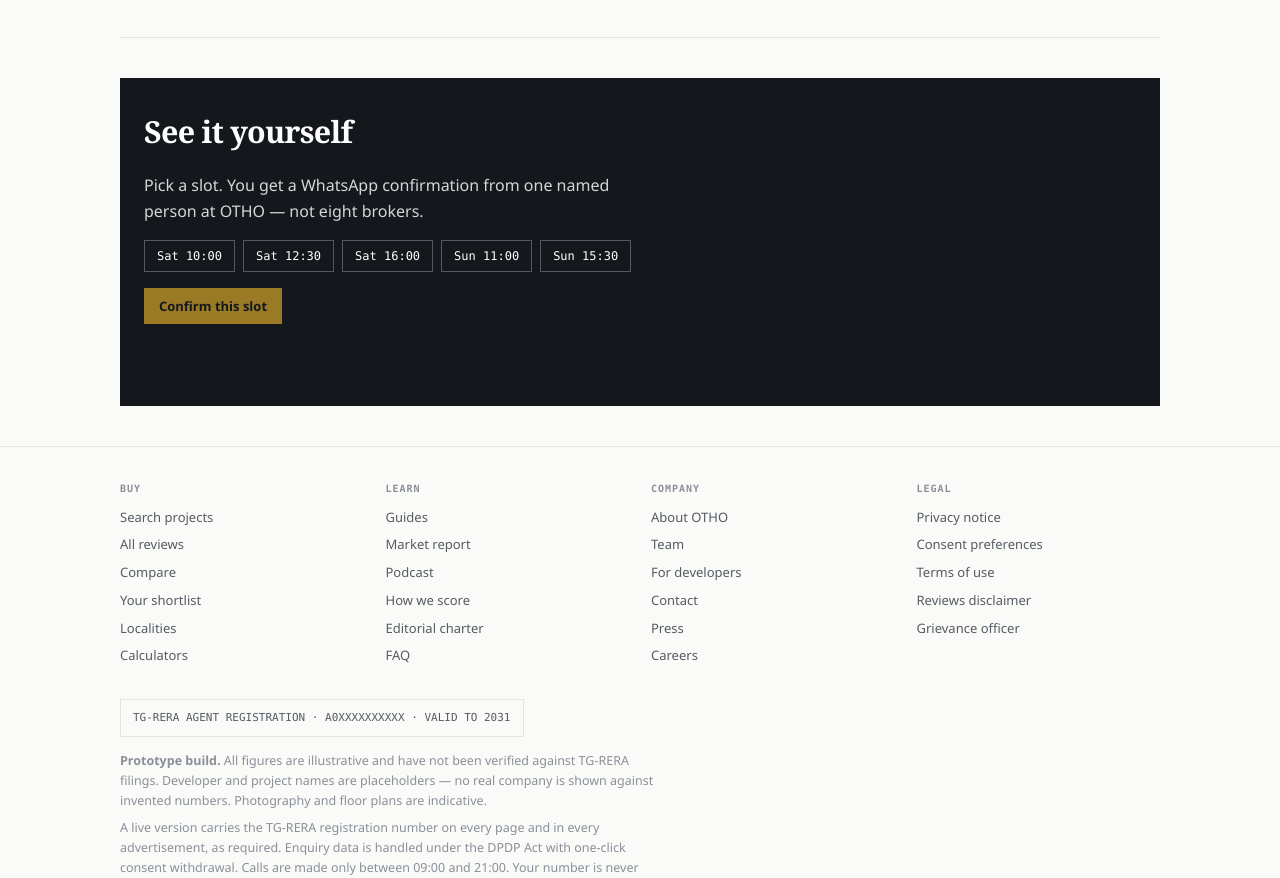
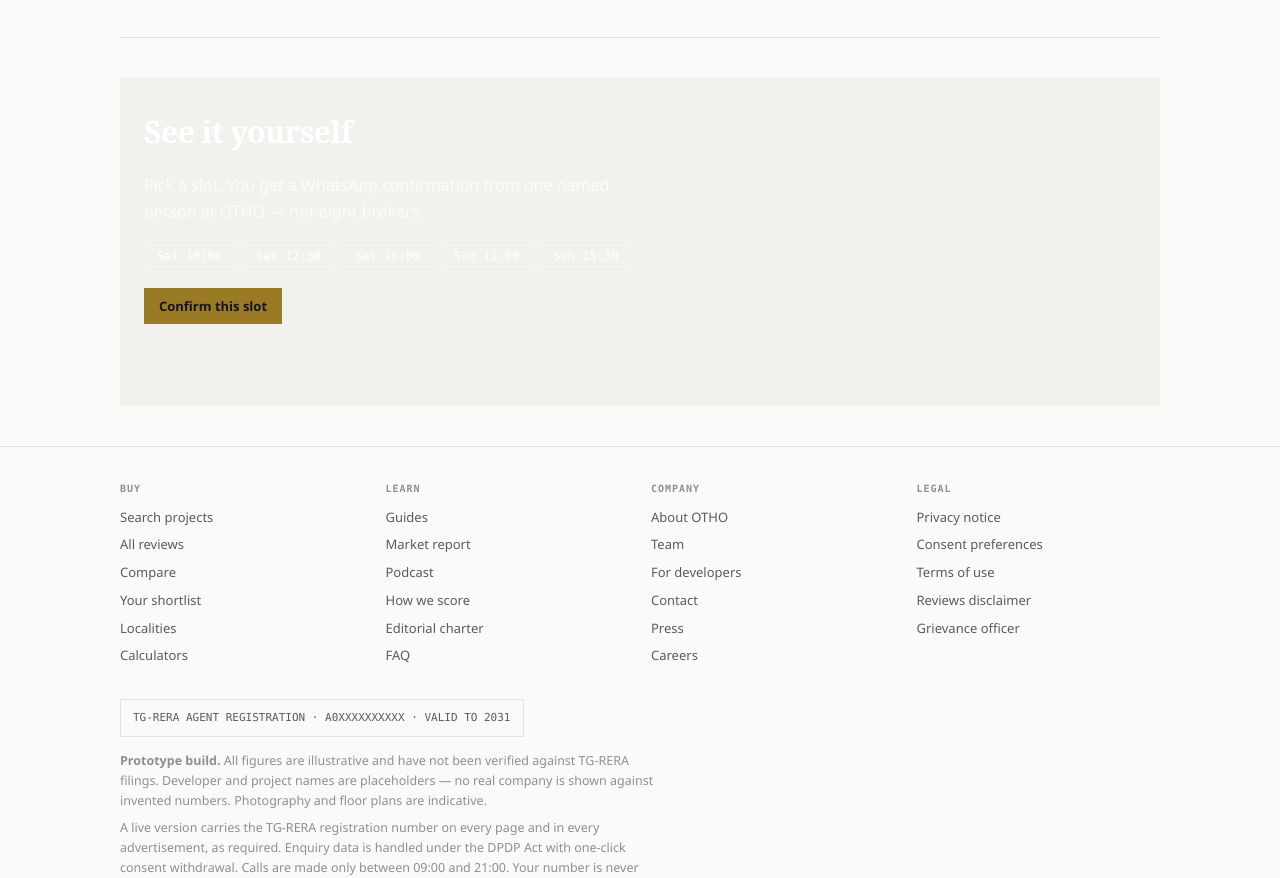
Before and after one commit to productionx-in/OTHO-REALTY, a plain HTML site: page site/index.html in a window 1280 px wide. Shown: the part 2898-3776 px from the top of the page. Drawn offline with Linux system fonts and the light colour scheme.

Commit message:
Change band background color from ink to sunk

```diff
--- a/site/index.html
+++ b/site/index.html
@@ -149,7 +149,7 @@
   .prose li{margin-bottom:7px}
   .pullq{font-family:var(--f-h);font-size:1.22rem;line-height:1.4;border-left:3px solid var(--brass);padding-left:17px;margin:22px 0;color:var(--ink)}
 
-  .band{background:var(--ink);color:#fff;padding:30px 24px}
+  .band{background:var(--sunk);color:#fff;padding:30px 24px}
   .band h2{color:#fff}
   .band p{opacity:.82;max-width:52ch}
   .slots{display:flex;gap:8px;flex-wrap:wrap;margin:16px 0}
```
